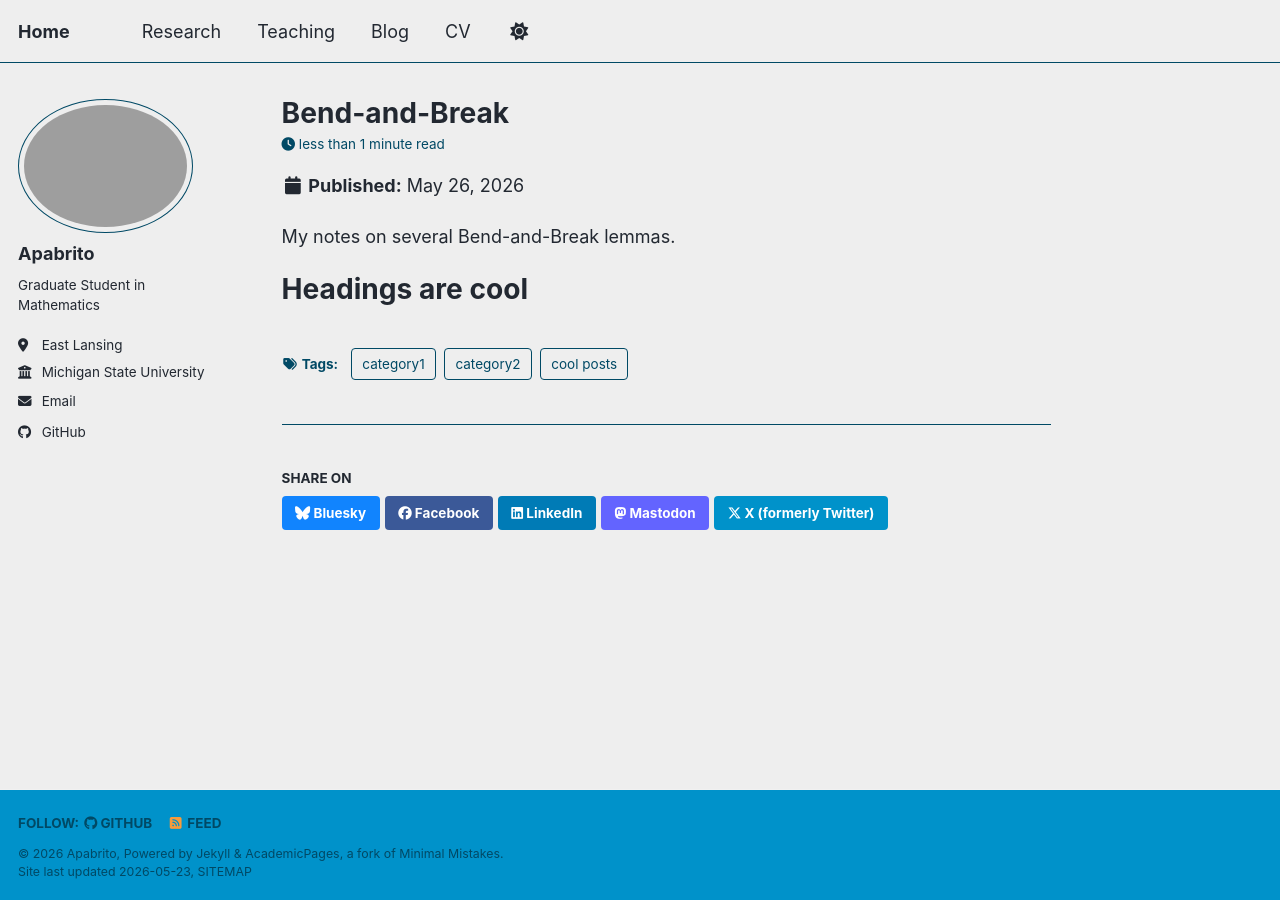
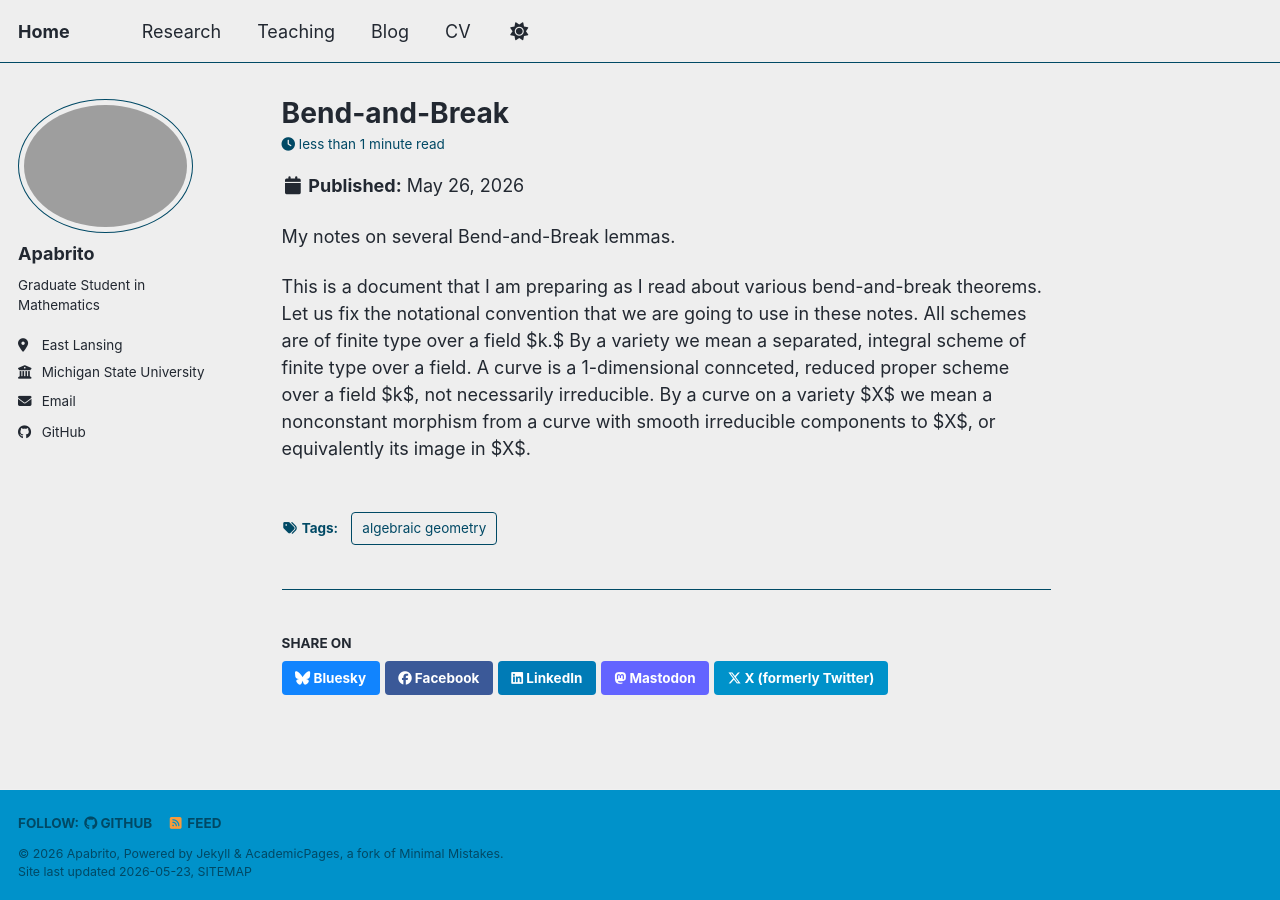
Before and after one commit to apabrito1/apabrito1.github.io, a Jekyll site: the page built from _posts/2012-08-14-blog-post-1.md, in a window 1280 px wide. Built offline with Jekyll 4.4.1, drawn with Linux system fonts in a browser that asks for light colours; a script bundle is joined from its source files by our own code; library files that are not in the unit come from our copies.

Commit message:
Update 2012-08-14-blog-post-1.md

```diff
--- a/_posts/2012-08-14-blog-post-1.md
+++ b/_posts/2012-08-14-blog-post-1.md
@@ -3,12 +3,9 @@ title: 'Bend-and-Break'
 date: 2026-05-26
 permalink: /posts/2012/08/blog-post-1/
 tags:
-  - cool posts
-  - category1
-  - category2
+  - algebraic geometry
 ---
 
 My notes on several Bend-and-Break lemmas.
 
-Headings are cool
-======
+This is a document that I am preparing as I read about various bend-and-break theorems. Let us fix the notational convention that we are going to use in these notes. All schemes are of finite type over a field $k.$ By a variety we mean a separated, integral scheme of finite type over a field. A curve is a 1-dimensional connceted, reduced proper scheme over a field $k$, not necessarily irreducible. By a curve on a variety $X$ we mean a nonconstant morphism from a curve with smooth irreducible components to $X$, or equivalently its image in $X$.
```
